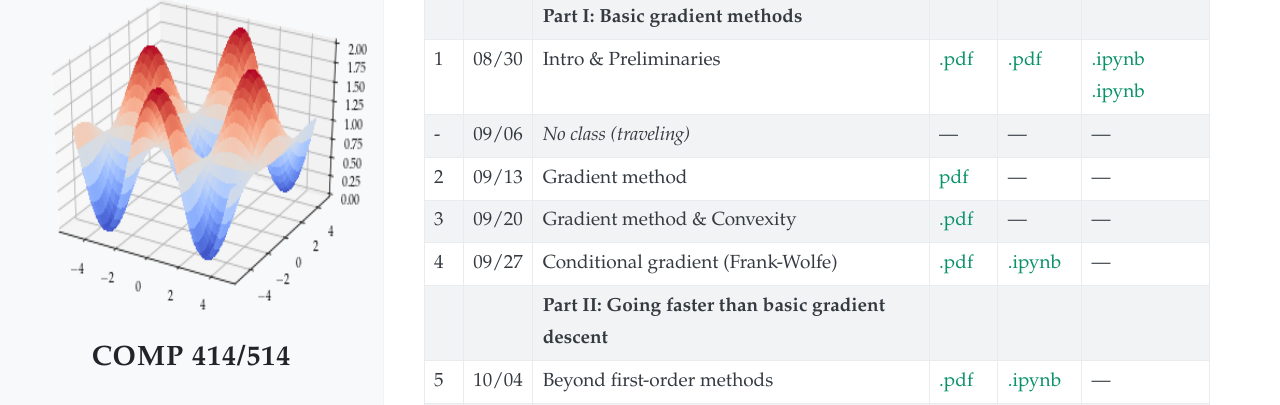
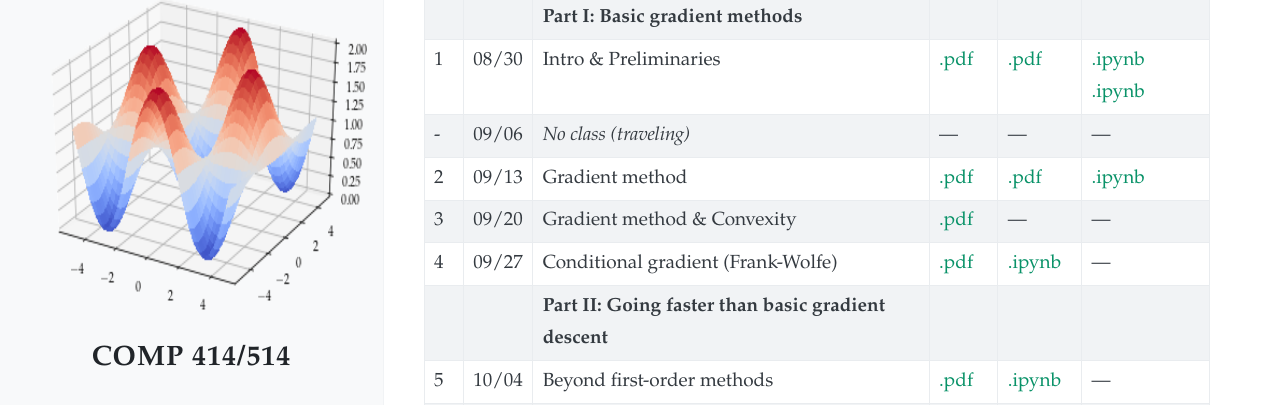
Before and after one commit to akyrillidis/comp414-514, a Jekyll site: the page built from schedule.md, in a window 1280 px wide and 1118 px high. Shown: the part 117-522 px from the top of the window. Built offline with Jekyll 4.4.1, drawn with Linux system fonts in a browser that asks for light colours; nearby versions of some CDN libraries.

Commit message:
Update schedule.md

```diff
--- a/schedule.md
+++ b/schedule.md
@@ -10,7 +10,7 @@ layout: default
 | | | **Part I: Basic gradient methods** | | | |
 | 1 | 08/30 | Intro & Preliminaries  | [.pdf](/schedule/images/chapter1.pdf) | [.pdf](/schedule/images/Lecture 1.pdf) | [.ipynb](/schedule/images/Chapter 1a.ipynb) [.ipynb](/schedule/images/Chapter 1b.ipynb)
 | - | 09/06 | *No class (traveling)* | ---  | ---  | --- |
-| 2 | 09/13 | Gradient method | [pdf]()  | --- | --- |
+| 2 | 09/13 | Gradient method | [.pdf](/schedule/images/chapter2.pdf)  | [.pdf](/schedule/images/Lecture 2.pdf) | [.ipynb](/schedule/images/Chapter 2.ipynb) |
 | 3 | 09/20 | Gradient method & Convexity | [.pdf]()  | --- | --- |
 | 4 | 09/27 | Conditional gradient (Frank-Wolfe) | [.pdf]()  | [.ipynb]()  | --- |
 | | | **Part II: Going faster than basic gradient descent** | | | |
```
